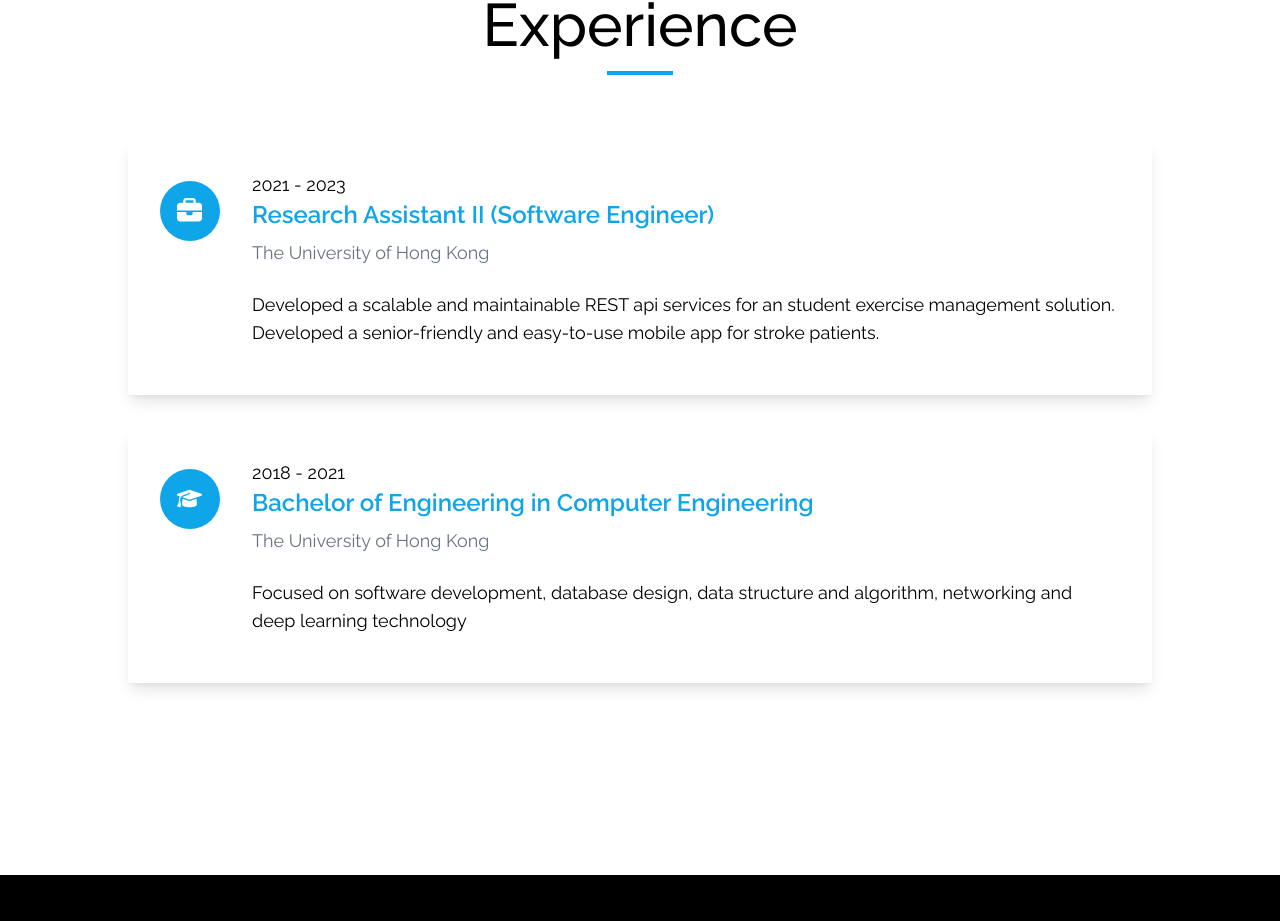
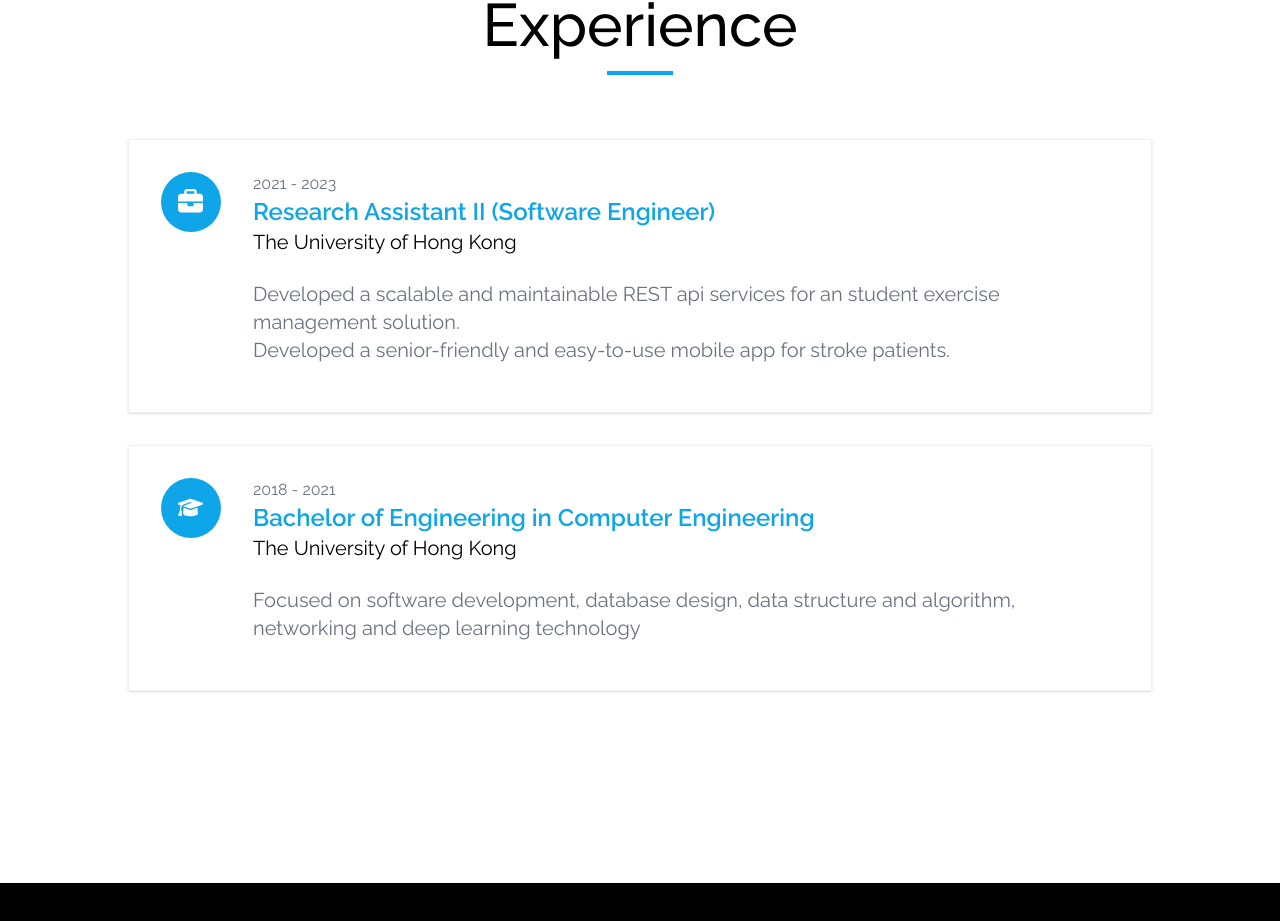
Before and after one commit to oscar22558/portfolio, a Next.js app in the folder ui/: page / in a window 1280 px wide. Shown: the part 2381-3302 px from the top of the page. Built offline with nearby package versions, Linux system fonts and the light colour scheme.

Commit message:
Updated font color of experience section

```diff
--- a/ui/app/(experience)/TimelineItem.tsx
+++ b/ui/app/(experience)/TimelineItem.tsx
@@ -11,17 +11,18 @@ export function TimelineItem({model}: Props){
     const {title, period, descriptions, organization, type} = model
     const icon = type === "work" ? faBriefcase : faGraduationCap
     return (
-        <div className="flex flex-col mt-8 shadow-lg p-8 md:flex-row md:mt-8">
+        <div className="flex flex-col mt-8 shadow p-8 md:flex-row md:mt-8 border border-[#f1f1f1]">
             <div className="inline-block mb-[8px] md:mb-0">
-                <div className="mt-[10px] bg-[#0ea5e9] rounded-full w-[60px] h-[60px] relative">
+                <div className="mt-[0px] bg-[#0ea5e9] rounded-full w-[60px] h-[60px] relative">
                     <FontAwesomeIcon icon={icon} style={{color: "#fff", width: "25px", height: "25px"}}  className="absolute top-[30px] left-[30px] ml-[-13px] mt-[-13px] w-[25px] h-[25px]"/>
                 </div>
             </div>
             <div className="inline-block md:ml-8">
-                <div className="text-lg font-[#0ea5e9]"><span>{period}</span></div>
-                <div className="text-[#0EA5E9] font-semibold text-2xl mb-[8px]"><span>{title}</span></div>
-                <Text className="text-lg">{organization}</Text>
-                <div className="items-center text-lg pt-[24px] pb-[16px]">
+                <Text className="font-[#0ea5e9]">{period}</Text>
+                <div className="text-[#0EA5E9] font-semibold text-2xl"><span>{title}</span></div>
+                {/* <Text className="text-xl">{organization}</Text> */}
+                <div className="text-[#000] text-xl"><span>{organization}</span></div>
+                <div className="items-center text-gray-500 text-xl pt-[24px] pb-[16px]">
                 {
                     descriptions.map((description, index) => (
                         <div><span key={index}>{description}</span></div>
```
